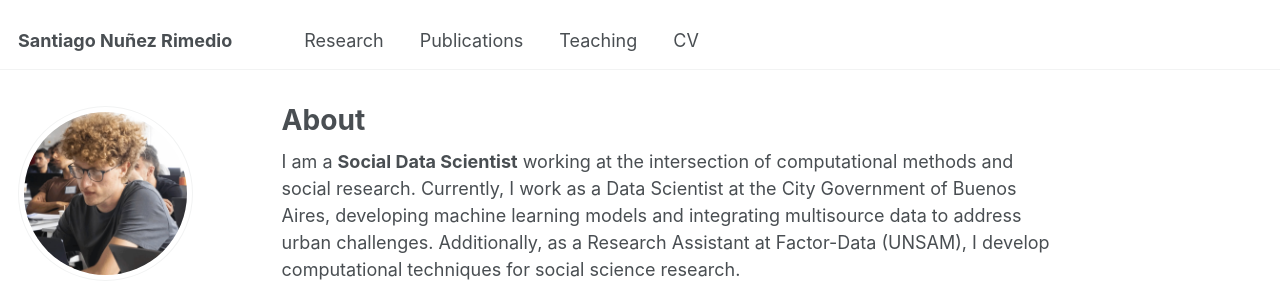
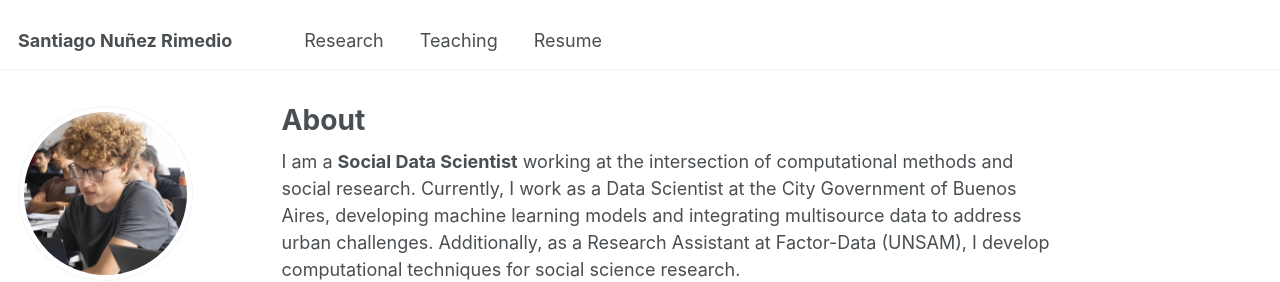
Before and after one commit to rochiweg-cloud/CV, a Jekyll site: the page built from _pages/about.md, in a window 1280 px wide. Shown: the top 282 px of the page. Built offline with Jekyll 4.4.1, drawn with Linux system fonts in a browser that asks for light colours.

Commit message:
Update navigation.yml

```diff
--- a/_data/navigation.yml
+++ b/_data/navigation.yml
@@ -9,8 +9,8 @@ main:
   - title: "Research"
     url: /research/
 
-  - title: "Publications"
-    url: /publications/
+  #- title: "Publications"
+  # url: /publications/
 
   #- title: "Talks"
   # url: /talks/
@@ -24,7 +24,7 @@ main:
   #- title: "Blog Posts"
   #  url: /year-archive/
 
-  - title: "CV"
+  - title: "Resume"
     url: /cv/
 
   #- title: "Guide"
```
